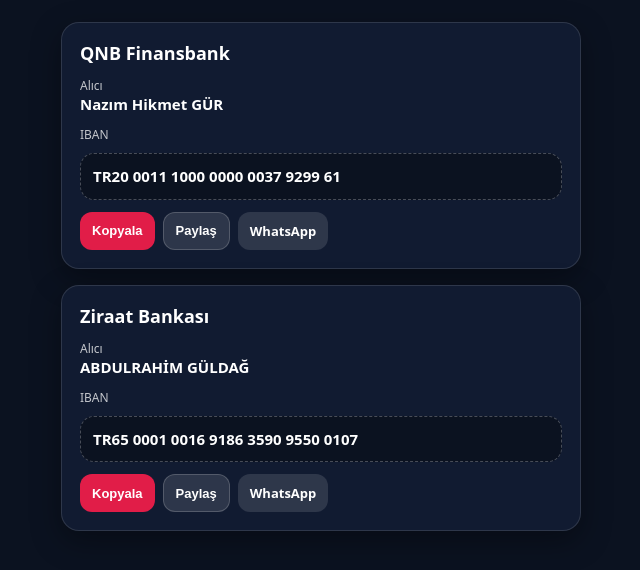
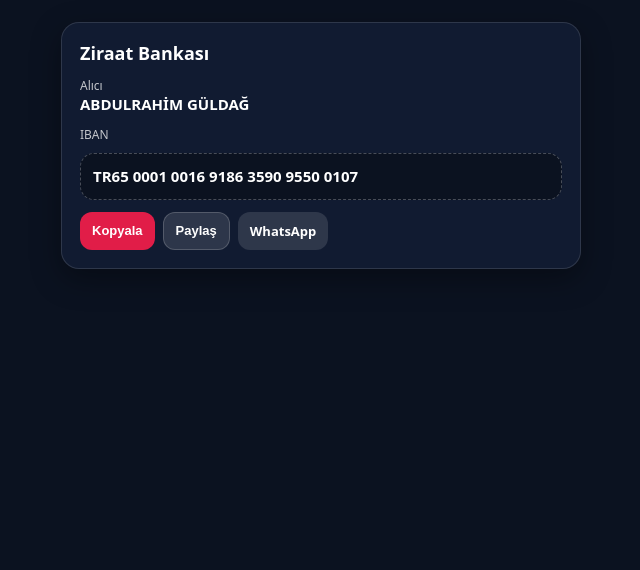
Before and after one commit to komutuv/wasso, a plain HTML site: page index.html in a window 1280 px wide. Shown: the whole page, without its empty margins (319-959 px from the left). Drawn offline with Linux system fonts and the light colour scheme.

Commit message:
Update index.html

```diff
--- a/index.html
+++ b/index.html
@@ -100,31 +100,7 @@
 
 <div class="wrap">
 
-<!-- 1. BANKA -->
-<div class="card">
-<h1>QNB Finansbank</h1>
-
-<div class="label">Alıcı</div>
-<div class="value">Nazım Hikmet GÜR</div>
-
-<div class="label">IBAN</div>
-<div class="ibanBox">
-<div class="value">TR20 0011 1000 0000 0037 9299 61</div>
-</div>
-
-<div class="btns">
-<button class="primary" onclick="copyIBAN('TR200011100000000037929961',this)">Kopyala</button>
-<button class="secondary" onclick="shareIBAN('QNB Finansbank','Nazım Hikmet GÜR','TR20 0011 1000 0000 0037 9299 61',this)">Paylaş</button>
-<a class="btn secondary" target="_blank"
-href="https://wa.me/?text=Banka:%20QNB%20Finansbank%0AAl%C4%B1c%C4%B1:%20Naz%C4%B1m%20Hikmet%20G%C3%9CR%0AIBAN:%20TR20%200011%201000%200000%200037%209299%2061">
-WhatsApp</a>
-</div>
-
-<div class="toast">Kopyalandı ✅</div>
-</div>
-
-
-<!-- 2. BANKA -->
+<!-- TEK BANKA -->
 <div class="card">
 <h1>Ziraat Bankası</h1>
 
```
